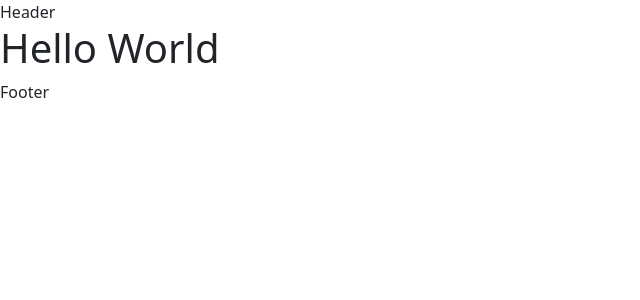
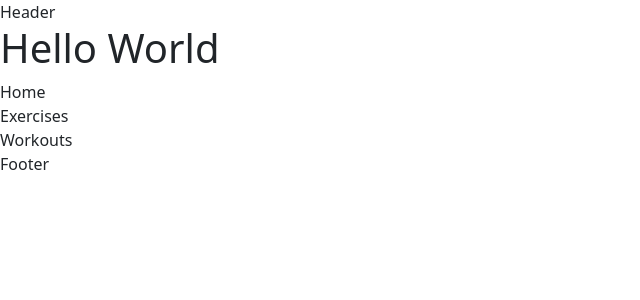
Before and after one commit to eko-develops/GainsTracker-Client, a React (Vite) app: page / in a window 1280 px wide. Shown: the top 300 px of the page, without its empty margins (0-640 px from the left). Built offline with nearby package versions, Linux system fonts and the light colour scheme.

Commit message:
show pages

```diff
--- a/src/App.tsx
+++ b/src/App.tsx
@@ -1,11 +1,17 @@
 import Footer from './components/Footer';
 import Header from './components/Header';
+import Exercises from './pages/Exercises';
+import Home from './pages/Home';
+import Workouts from './pages/Workouts';
 
 function App() {
 	return (
 		<div className="app-container">
 			<Header />
 			<h1>Hello World</h1>
+			<Home />
+			<Exercises />
+			<Workouts />
 			<Footer />
 		</div>
 	);
```
